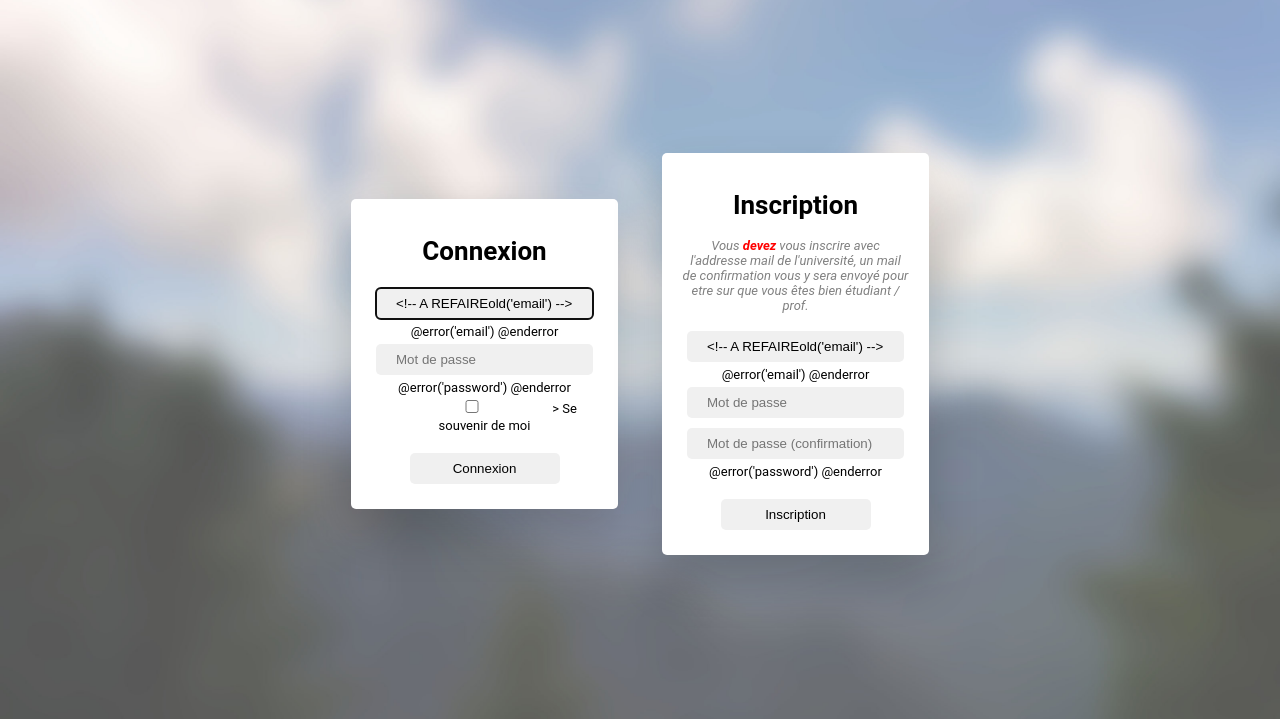
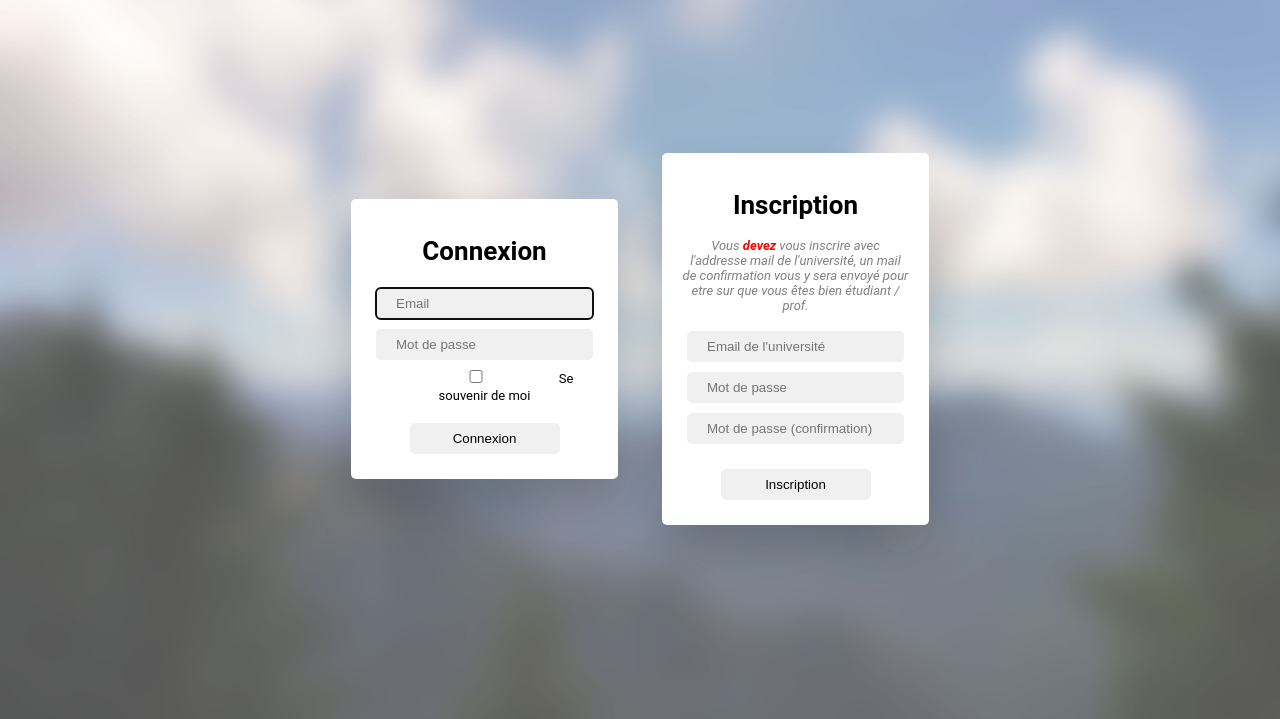
Before and after one commit to blackorbit1/UnderFiche, a Django app: template templates/landing_page.html in a window 1280 px wide. Shown: the part 30-749 px from the top of the page. Run offline with Django 3.2, Linux system fonts and the light colour scheme; the template is opened without the code that fills it, so the values that code supplies are empty.

Commit message:
Retablissement des elements graphiques de la landing page

```diff
--- a/templates/landing_page.html
+++ b/templates/landing_page.html
@@ -14,25 +14,29 @@
                 <form action="<!-- A REFAIREroute('login') -->" method="POST">
 
                     <div>
-                        <input type="email" name="email" placeholder="Email" @error('email') is-invalid @enderror" name="email" value="<!-- A REFAIREold('email') -->" required autocomplete="email" autofocus>
+                        <input type="email" name="email" placeholder="Email" @error('email') is-invalid @enderror" name="email" value="" required autocomplete="email" autofocus>
+                        <!-- A REFAIRE
                         @error('email')
                             <span class="invalid-feedback" role="alert">
-                                <strong><!-- A REFAIRE$message --></strong>
+                                <strong>$message</strong>
                             </span>
                         @enderror
+                        -->
                     </div>
 
                     <div>
                         <input type="password" name="password" placeholder="Mot de passe" @error('password') is-invalid @enderror" name="password" required autocomplete="current-password">
+                        <!-- A REFAIRE
                         @error('password')
                             <span class="invalid-feedback" role="alert">
-                                <strong><!-- A REFAIRE$message --></strong>
+                                <strong>$message</strong>
                             </span>
                         @enderror
+                        -->
                     </div>
 
                     <div>
-                        <input class="form-check-input" type="checkbox" name="remember" id="remember" <!-- A REFAIREold('remember') ? 'checked' : '' -->>
+                        <input class="form-check-input" type="checkbox" name="remember" id="remember"> <!-- A REFAIREold('remember') ? 'checked' : '' -->
                         <label class="form-check-label" for="remember">Se souvenir de moi</label>
                     </div>
 
@@ -52,15 +56,17 @@
                 <p class="texte_inscription">
                     Vous <strong style="color:red">devez</strong> vous inscrire avec l'addresse mail de l'université, un mail de confirmation vous y sera envoyé pour etre sur que vous êtes bien étudiant / prof.
                 </p>
-                <form action="<!-- A REFAIREroute('register') -->" method="POST">
+                <form action="" method="POST"> <!-- A REFAIRE route('register') -->
 
                     <div>
-                        <input type="email" name="email" placeholder="Email de l'université" @error('email') is-invalid @enderror" name="email" value="<!-- A REFAIREold('email') -->" required autocomplete="email" autofocus>
+                        <input type="email" name="email" placeholder="Email de l'université" @error('email') is-invalid @enderror" name="email" value="" required autocomplete="email" autofocus> <!-- A REFAIREold('email') -->
+                        <!-- A REFAIRE
                         @error('email')
                             <span class="invalid-feedback" role="alert">
-                                <strong><!-- A REFAIRE$message --></strong>
+                                <strong>$message</strong>
                             </span>
                         @enderror
+                        -->
                     </div>
 
                     <div>
@@ -69,11 +75,13 @@
 
                     <div>
                         <input type="password" name="password_confirmation" placeholder="Mot de passe (confirmation)" @error('password') is-invalid @enderror" name="password" required autocomplete="current-password">
+                        <!-- A REFAIRE
                         @error('password')
                             <span class="invalid-feedback" role="alert">
-                                <strong><!-- A REFAIRE$message --></strong>
+                                <strong>$message</strong>
                             </span>
                         @enderror
+                        -->
                     </div>
 
                     <br>
```
